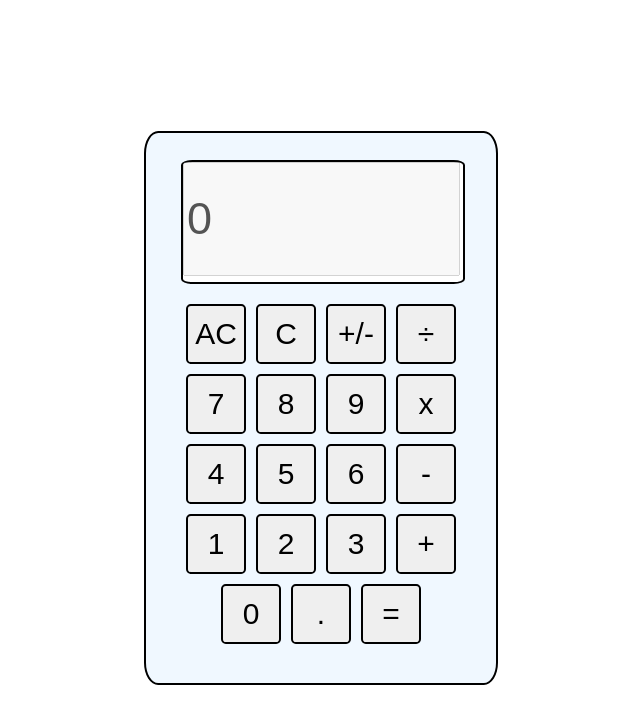
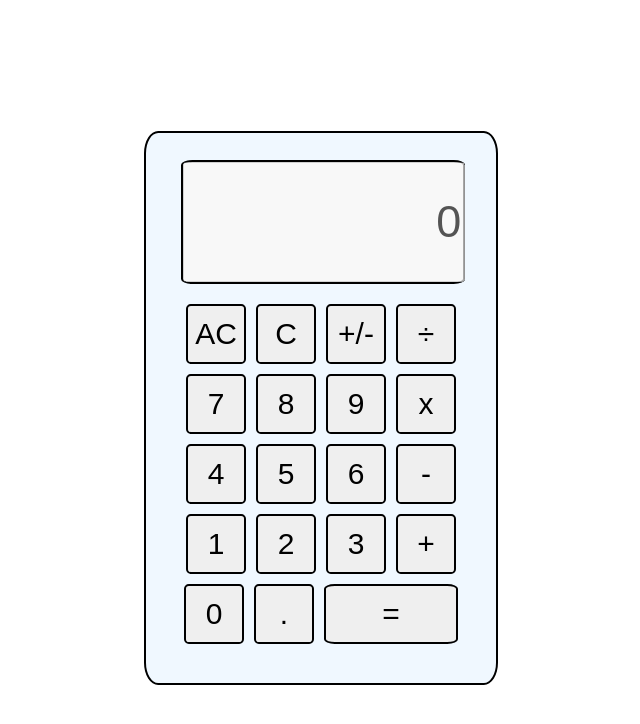
Before and after one commit to AznYan10/calculator, a plain HTML site: page index.html in a window 1280 px wide. Shown: the whole page, without its empty margins (319-959 px from the left). Drawn offline with Linux system fonts and the light colour scheme.

Commit message:
Modified the calculator disply after changing the html

```diff
--- a/style.css
+++ b/style.css
@@ -77,15 +77,12 @@ body{
 
 #number {
     font-size: 45px;
-    width: 96%;
-    height: 90%;
+    width: 98%;
+    height: 95%;
     margin: 0;
-    display: flex;
-    justify-content: flex-end;
-    align-items: flex-end;
-    flex-wrap: wrap;
+    text-align: right;
 }
 
-#equal {
+.equal {
     width: 134px;
 }
```
